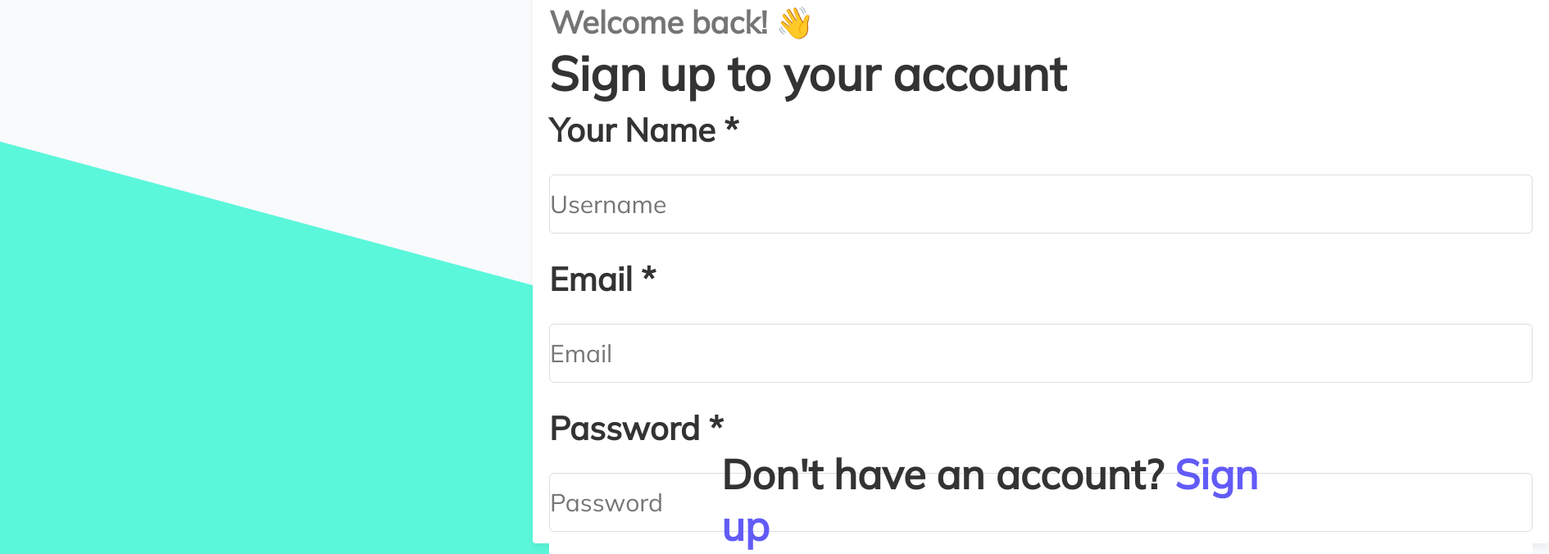
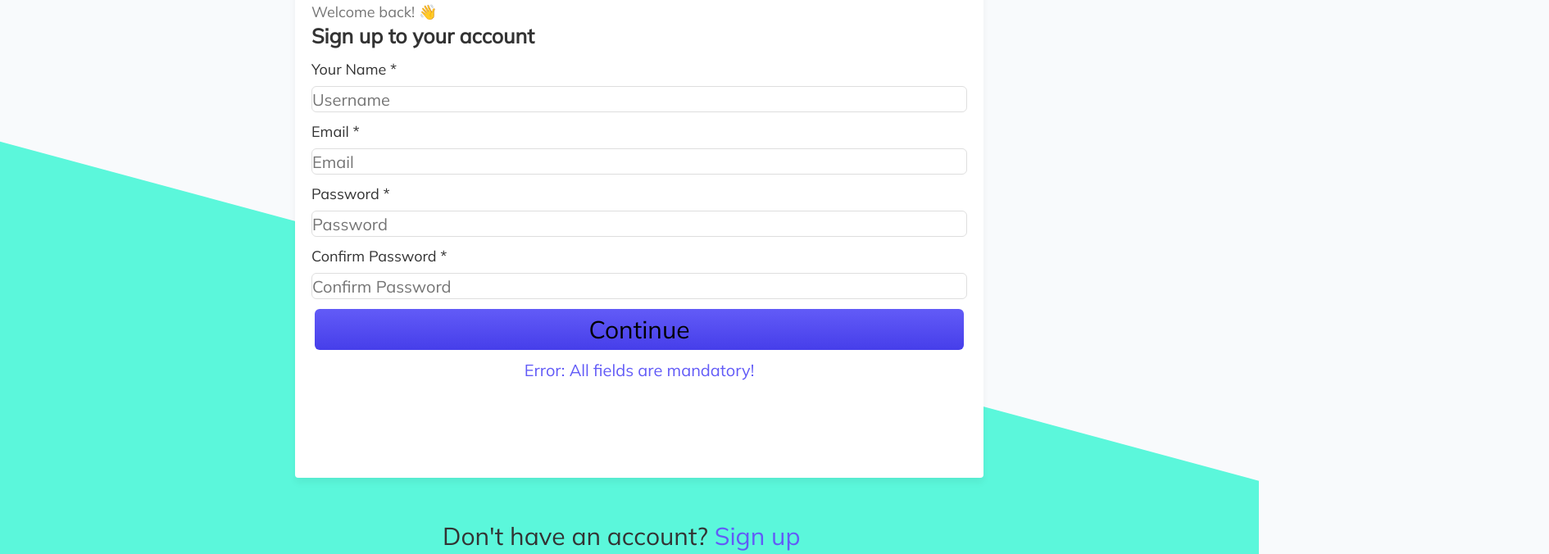
Before and after one commit to humptinessvishal/F3-Contest-2-repo, a plain HTML site: page index.html in a window 1536 px wide. Shown: the part 47-723 px from the top of the page at 82% size, 1890 px wide, since content can reach past the window. Drawn offline with Linux system fonts and the light colour scheme.

Commit message:
small changes in css file

```diff
--- a/style.css
+++ b/style.css
@@ -232,7 +232,7 @@
     }
 }
 
-@media screen and (min-width: 991px) and (max-width: 1199px) {
+@media screen and (min-width: 991px) and (max-width: 1200px) {
     .form {
         width: 350px;
         height: 80%;
@@ -263,7 +263,67 @@
     }
 }
 
-@media screen and (min-width: 1500px) {
+@media screen and (min-width: 1400px) and (max-width: 1824px) {
+    .form {
+        width: 800px;
+        height: 70%;
+        padding: 20px;
+        top: 30px;
+        left: 360px;
+    }
+
+    .sign-up {
+        bottom: 80px;
+        left: 540px;
+        font-size: 30px;
+        font-weight: 500;
+    }
+
+    span {
+        font-size: 30px;
+        font-weight: 500;
+    }
+
+    .message {
+        font-size: 20px;
+        font-weight: 500;
+    }
+
+    #signupForm {
+        gap: 12px;
+    }
+
+    .form h3 {
+        height: 25px;
+        font-size: 18px;
+        font-weight: 400;
+    }
+
+    .form h1 {
+        height: 35px;
+        font-size: 25px;
+        font-weight: 600;
+        margin-bottom: 10px;
+    }
+
+    #signupForm label {
+        height: 20px;
+        font-size: 18px;
+        font-weight: 500;
+    }
+
+    #signupForm input {
+        height: 30px;
+        font-size: 20px;
+    }
+
+    button {
+        height: 50px;
+        font-size: 30px;
+    }
+}
+
+@media screen and (min-width: 1824px) {
     .form {
         width: 1200px;
         height: 80%;
```
